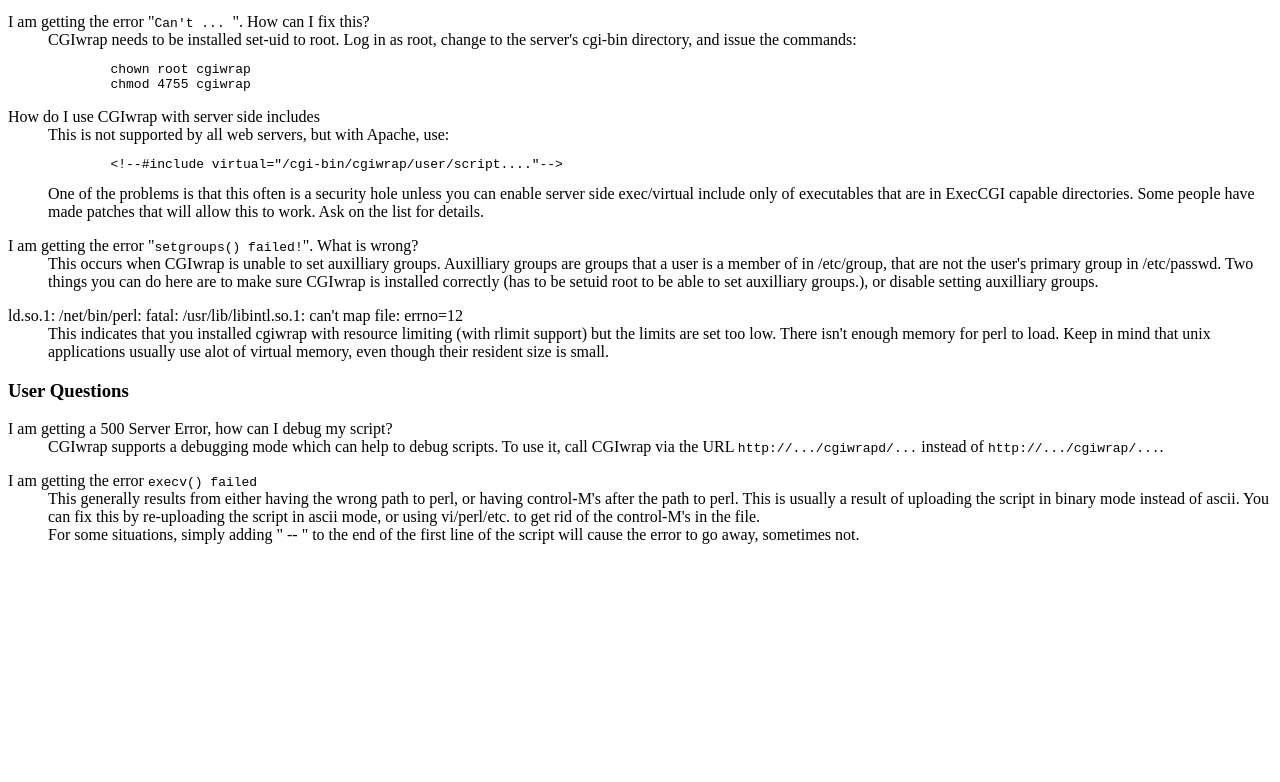
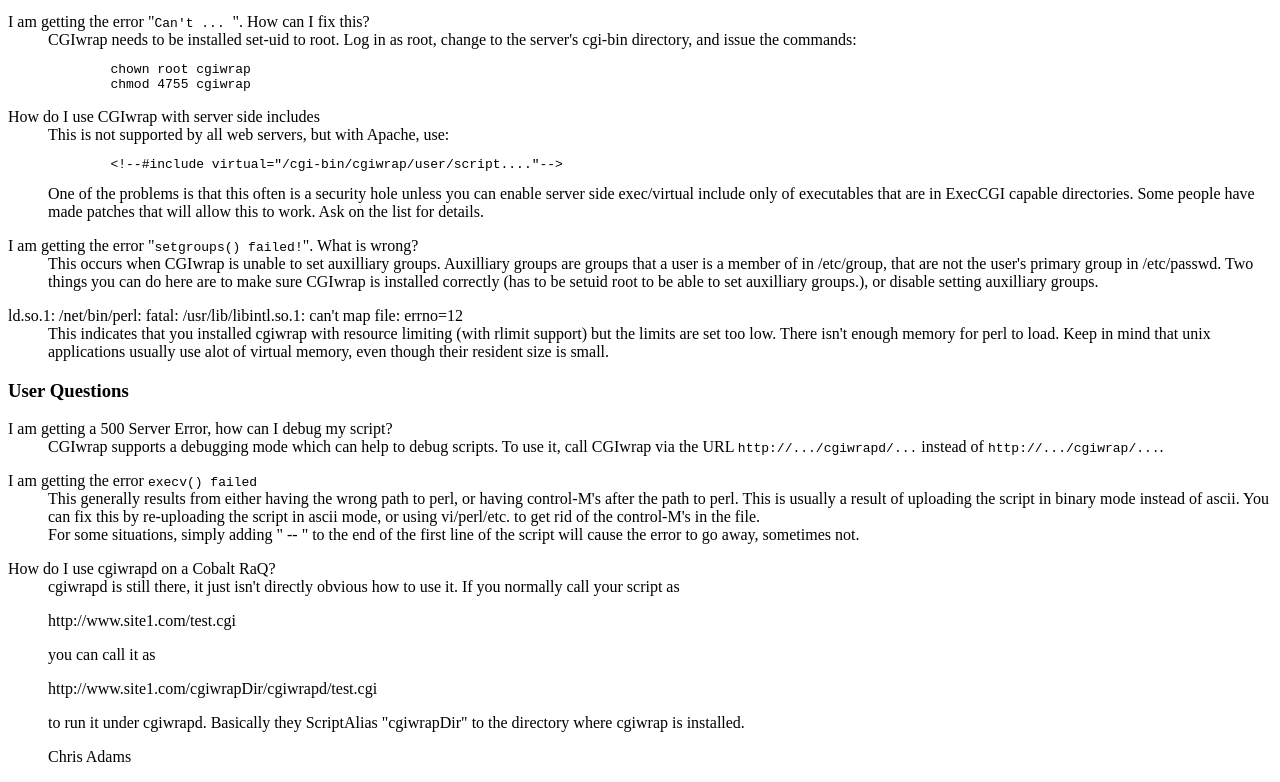
Before and after one commit to cgiwrap/cgiwrap, a plain HTML site: page htdocs/faq.html in a window 1280 px wide. Shown: the part 565-1347 px from the top of the page. Before the commit the page ends 1125 px from the top, so only its background shows below. Drawn offline with Linux system fonts and the light colour scheme.

Commit message:
Added cgiwrapd on cobalt note

```diff
--- a/htdocs/faq.html
+++ b/htdocs/faq.html
@@ -98,4 +98,20 @@ their resident size is small.
 	first line of the script will cause the error to go away, sometimes
 	not.
 
+<P><DT>How do I use cgiwrapd on a Cobalt RaQ?
+<DD>
+cgiwrapd is still there, it just isn't directly obvious how to use it.
+If you normally call your script as
+<P>
+	http://www.site1.com/test.cgi
+<P>
+you can call it as
+<P>
+http://www.site1.com/cgiwrapDir/cgiwrapd/test.cgi
+<P>
+to run it under cgiwrapd.  Basically they ScriptAlias "cgiwrapDir" to
+the directory where cgiwrap is installed.
+<P>
+Chris Adams <cmadams@hiwaay.net>
+
 </DL>
```
